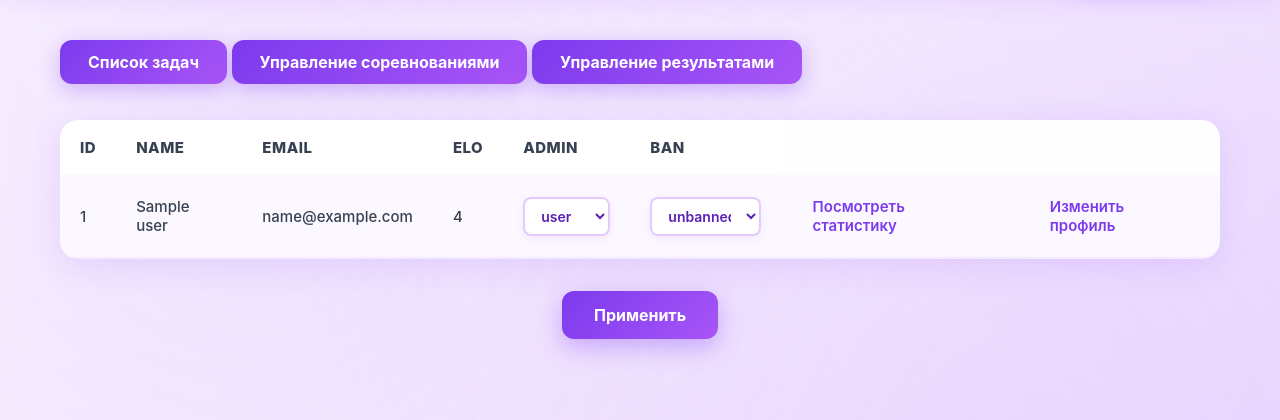
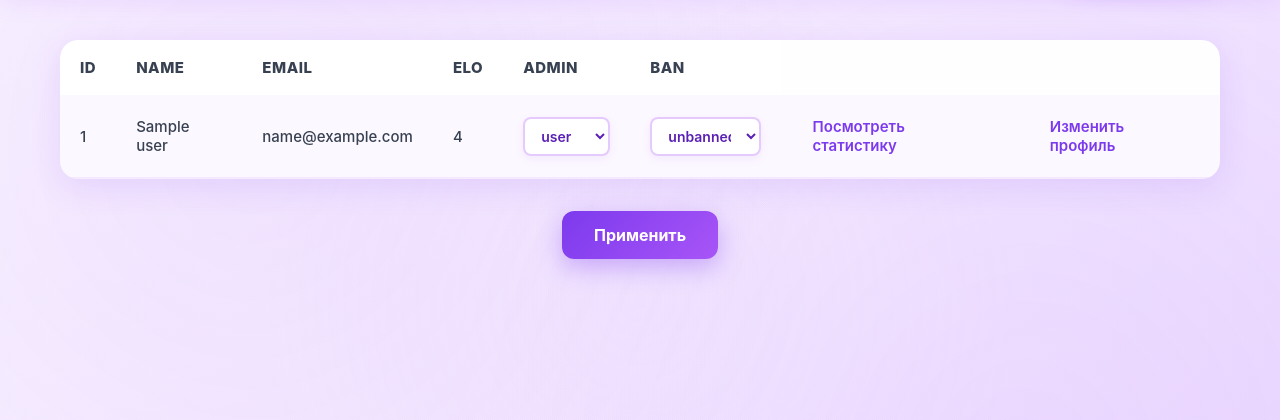
Before and after one commit to bezdarnij/Olympiad_preparing_platform, a Flask app: template templates/admin_first.html in a window 1280 px wide. Shown: the part 99-519 px from the top of the page. Run offline with Flask 3, Linux system fonts and the light colour scheme; the template is opened without the code that fills it: most values are stand-ins (such as "Sample title", 1, 10 or a date in 2020).

Commit message:
Update admin_first.html

```diff
--- a/templates/admin_first.html
+++ b/templates/admin_first.html
@@ -6,10 +6,6 @@
 {% endblock %}
 
 {% block content %}
-<a class="btn btn-task" href="/admin/task_list">Список задач</a>
-<a class="btn btn-task" href="/admin/competitions">Управление соревнованиями</a>
-<a class="btn btn-task" href="/admin/results">Управление результатами</a>
-
 <form method="post" action="/admin">
 <div class="table-container">
     <table>
```
